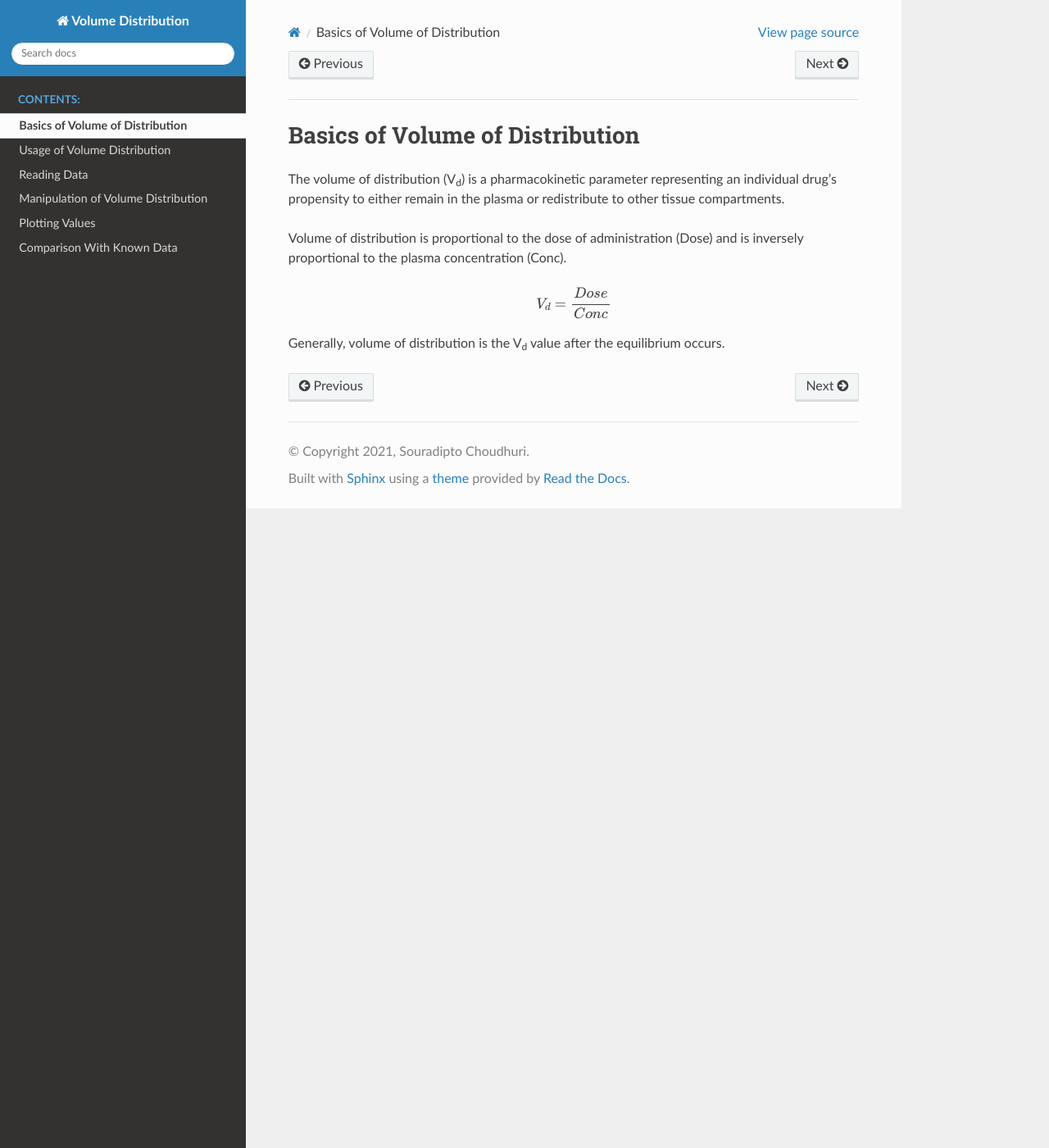
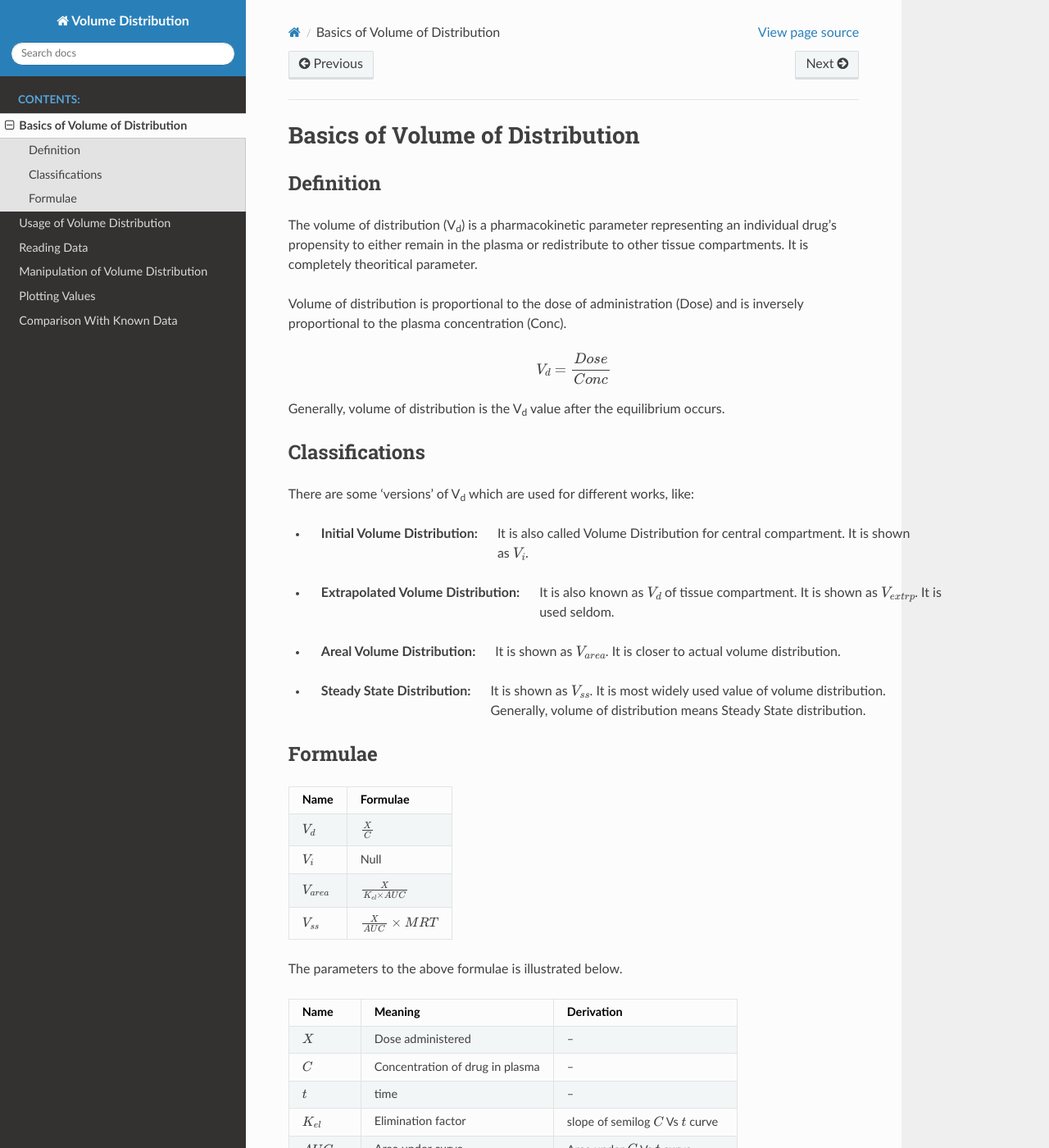
Before and after one commit to Suryarpan/volume-distribution, a Sphinx documentation site: the page built from doc/basics.rst, in a window 1280 px wide and 1400 px high. Shown: the whole window at 82% size. Built offline with Sphinx 7.4.7 and the Read the Docs theme 2.0.0, drawn with Linux system fonts in a browser that asks for light colours; some of the changed text lies outside the part shown.

Commit message:
Updated Documentation

```diff
--- a/doc/basics.rst
+++ b/doc/basics.rst
@@ -1,7 +1,10 @@
 Basics of Volume of Distribution
 ********************************
 
-The volume of distribution (V\ :sub:`d`\) is a pharmacokinetic parameter representing an individual drug’s propensity to either remain in the plasma or redistribute to other tissue compartments.
+Definition
+==========
+
+The volume of distribution (V\ :sub:`d`\) is a pharmacokinetic parameter representing an individual drug’s propensity to either remain in the plasma or redistribute to other tissue compartments. It is completely theoritical parameter.
 
 Volume of distribution is proportional to the dose of administration (Dose) and is inversely proportional to the plasma concentration (Conc).
 
@@ -9,3 +12,38 @@ Volume of distribution is proportional to the dose of administration (Dose) and
     V_d = \frac{Dose}{Conc}
 
 Generally, volume of distribution is the V\ :sub:`d` \ value after the equilibrium occurs.
+
+Classifications
+===============
+There are some 'versions' of V\ :sub:`d` \which are used for different works, like:
+
+* :Initial Volume Distribution: It is also called Volume Distribution for central compartment. It is shown as :math:`V_i`.
+* :Extrapolated Volume Distribution: It is also known as :math:`V_d` of tissue compartment. It is shown as :math:`V_{extrp}`. It is used seldom.
+* :Areal Volume Distribution: It is shown as :math:`V_{area}`. It is closer to actual volume distribution.
+* :Steady State Distribution: It is shown as :math:`V_{ss}`. It is most widely used value of volume distribution. Generally, volume of distribution means Steady State distribution.
+
+Formulae
+========
+.. csv-table::
+    :header: Name, Formulae
+
+    :math:`V_d`, :math:`\\{\frac{X}{C}}`
+    :math:`V_i`, Null
+    :math:`V_{area}`, :math:`\\{\frac{X}{K_{el} \times AUC}}`
+    :math:`V_{ss}`, :math:`\\{\frac{X}{AUC} \times MRT}`
+
+The parameters to the above formulae is illustrated below.
+
+.. csv-table::
+    :header: Name, Meaning, Derivation
+
+    :math:`X`, Dose administered, --
+    :math:`C`, Concentration of drug in plasma, --
+    :math:`t`, time, --
+    :math:`K_{el}`, Elimination factor, slope of semilog :math:`C` Vs :math:`t` curve
+    :math:`AUC`, Area under curve, Area under :math:`C` Vs :math:`t` curve
+    :math:`MRT`, Mean residence time, :math:`\\{\frac{AUMC}{AUC}}`
+    :math:`AUMC`, Area under first moment curve, Area under :math:`(C \times t)` Vs :math:`t` curve
+
+.. note::
+    :math:`V_i` is calculated by extrapolation of Conc Vs Time curve to t = 0
--- a/doc/comparison.rst
+++ b/doc/comparison.rst
@@ -9,7 +9,7 @@ Known data is a database containing names and related V\ :sub:`d` \ values of va
 .. csv-table::
     :header: File type, Name Data, :math:`V_d` Data
 
-    .csv, Name, V / V_d
+    csv, Name, V / V_d
 
 .. caution::
     Entertaining other headings will not work.
--- a/doc/index.rst
+++ b/doc/index.rst
@@ -7,7 +7,7 @@
 Distribution of Drug Volume
 ###########################
 
-Volume Distribution is a pharmokinetical parameter for drugs. With the help of the parameter, one can have a clear insight to various properties of drug like lipophilicity, pH etc. The program will generate a Volume Distribution curve.
+Volume Distribution is a pharmacokinetical parameter for drugs. With the help of the parameter, one can have a clear insight to various properties of drug like lipophilicity, pH etc. The program will generate a Volume Distribution curve with time. Also the volume distribution of a certain sample can be compared with some known samples.
 
 
 
```
Also changed, not shown: doc/manipulation.rst (+10 -5 lines), doc/readData.rst (+17 -7 lines), doc/usageOfDrugVol.rst (+10 -1 lines).
